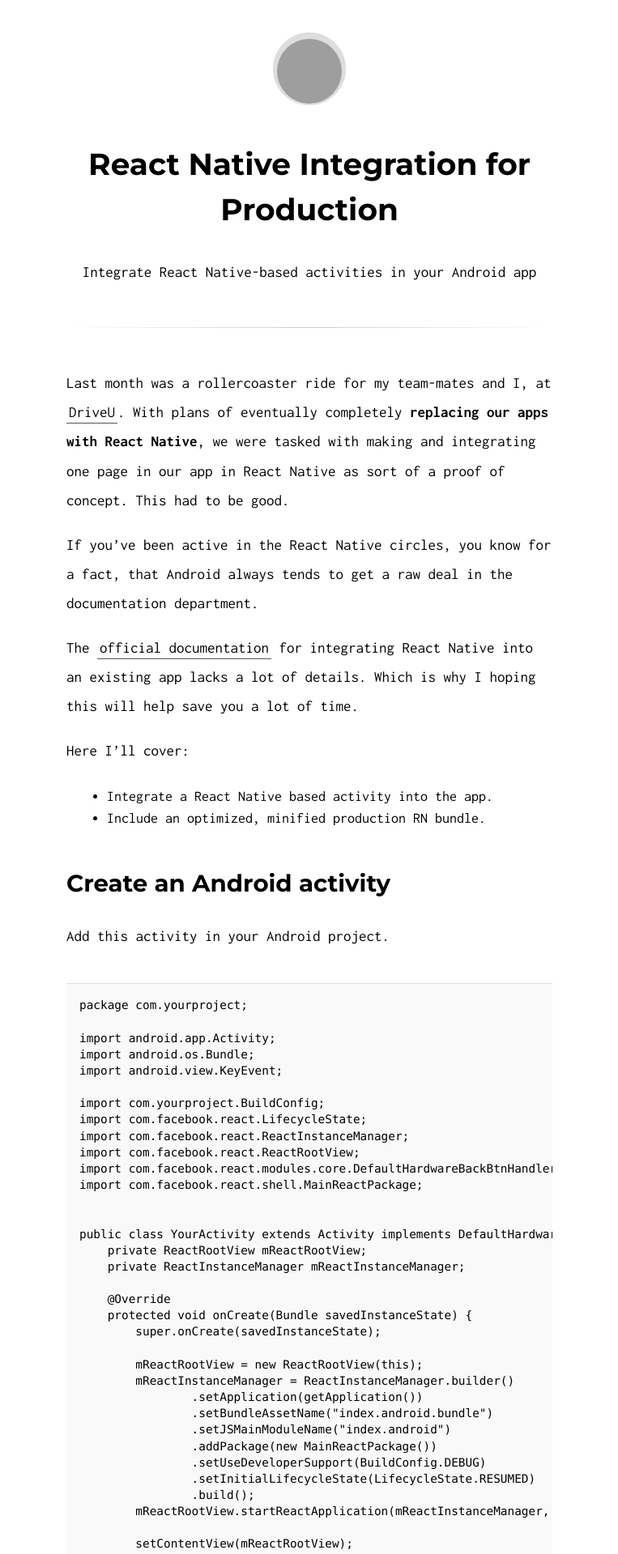
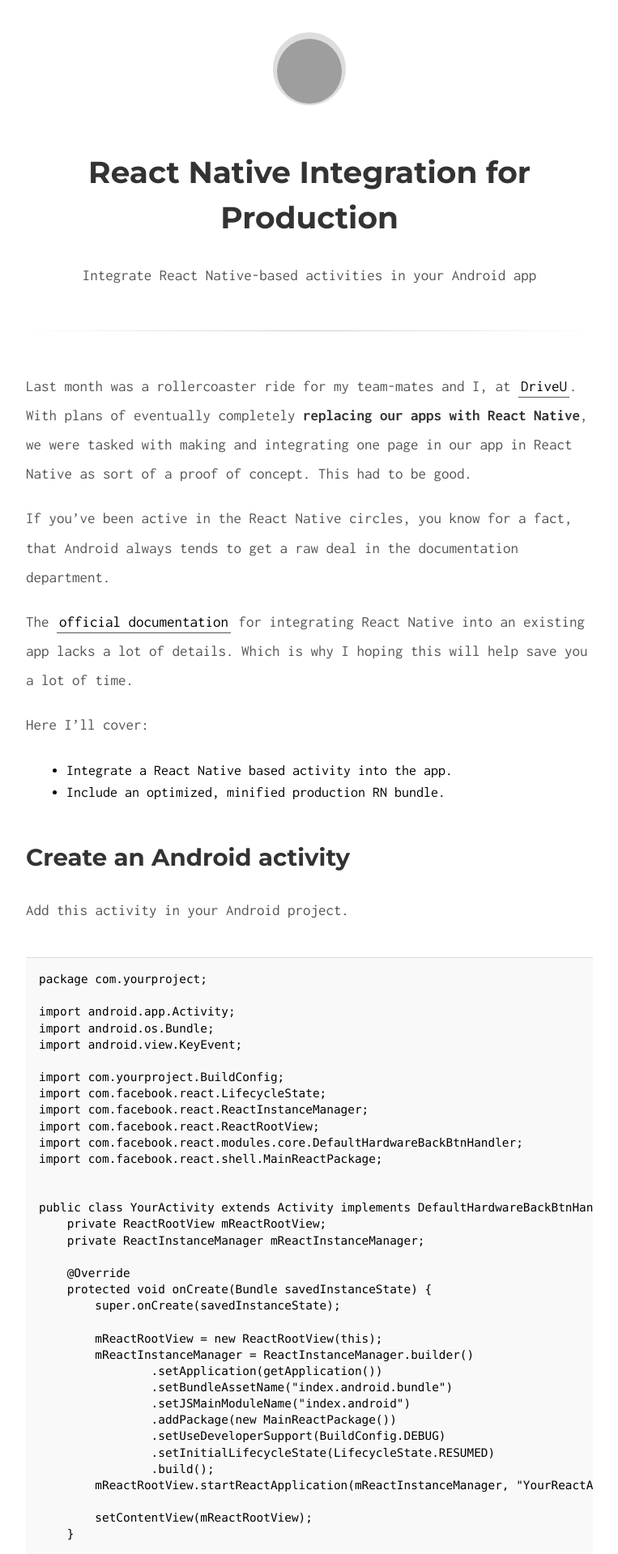
Before and after one commit to sreejithr/sreejithr.github.io, a Jekyll site: the page built from _posts/2016-03-21-react-native-android-integration.md, in a window 1280 px wide. Shown: the top 1919 px of the page at 81% size, without its empty margins (258-1021 px from the left). Built offline with Jekyll 4.4.1, drawn with Linux system fonts in a browser that asks for light colours; some web fonts are replaced; grey boxes are pictures that could not be loaded.

Commit message:
Added new post. Changed text color to something softer and increased content width to 700px

```diff
--- a/_sass/main.scss
+++ b/_sass/main.scss
@@ -12,12 +12,14 @@
     padding: 35px 50px;
   }
 }
+h1,
 h2,
 h3,
 h4,
 h5 {
   font-family: Montserrat, sans-serif;
   margin: 45px 0 25px;
+  color: #333;
 }
 img {
   max-width: 100%;
@@ -37,7 +39,7 @@
 }
 a:hover {
    color: #FFFFFF;
-   background-color: #000000;
+   background-color: #e81c4f;
 }
 mark {
   background: #fffc76;
@@ -266,7 +268,7 @@
   }
 }
 article {
-  max-width: 600px;
+  max-width: 700px;
   margin: 0 auto;
   .title {
     line-height: 1.4em;
@@ -293,10 +295,17 @@
     border-bottom: 1px solid #000;
     margin: 30px 0;
   }
+  a {
+    color: #000;
+  }
   p {
     font-size: 19px;
     line-height: 1.9em;
     word-wrap: break-word;
+    color: #555;
+  }
+  strong {
+    color: #333;
   }
   .footnote {
     border: 0;
```
Also changed, not shown: _posts/2016-07-29-lego-software-engineers-and-the-bubble.md (added, +17 -0 lines), 3 other files.
